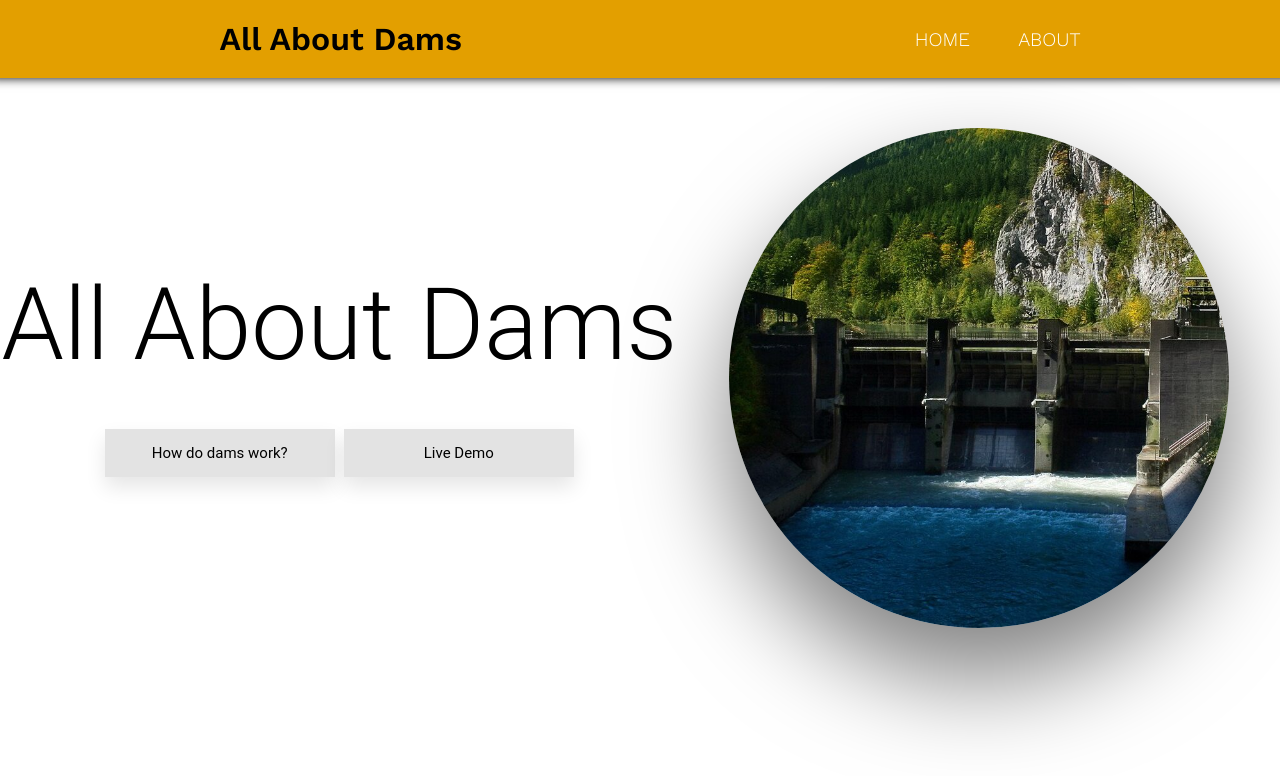
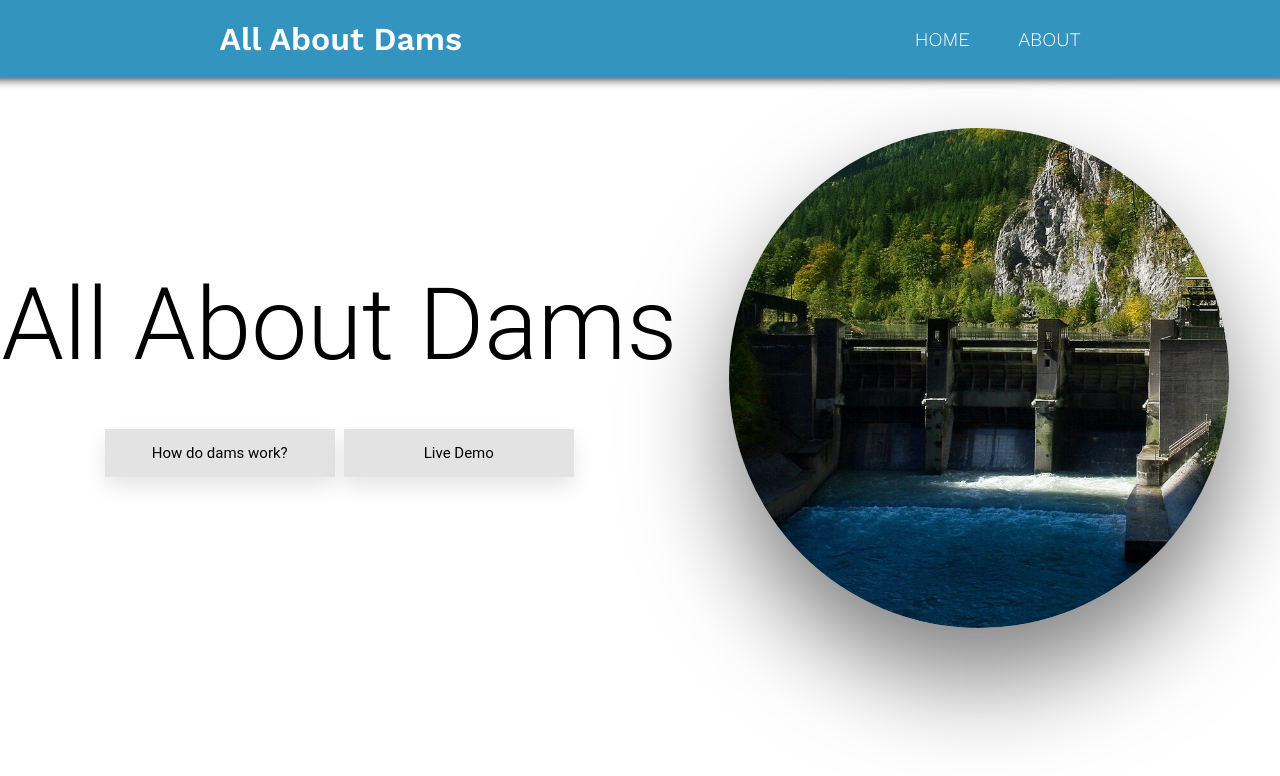
Before and after one commit to ItsSunnyMonster/All-About-Dams, a plain HTML site: page index.html in a window 1280 px wide. Drawn offline with nearby package versions, Linux system fonts and the light colour scheme.

Commit message:
Update colour

```diff
--- a/resources/stylesheets/global-vars.css
+++ b/resources/stylesheets/global-vars.css
@@ -1,3 +1,3 @@
 :root {
-  --accent-colour: rgb(227, 159, 0);
+  --accent-colour: rgb(51, 148, 192);
 }
--- a/resources/stylesheets/nav-bar.css
+++ b/resources/stylesheets/nav-bar.css
@@ -50,7 +50,7 @@ header {
 }
 
 .logo {
-  color: black;
+  color: white;
   margin: 0;
   padding: 20px;
   user-select: none;
```
